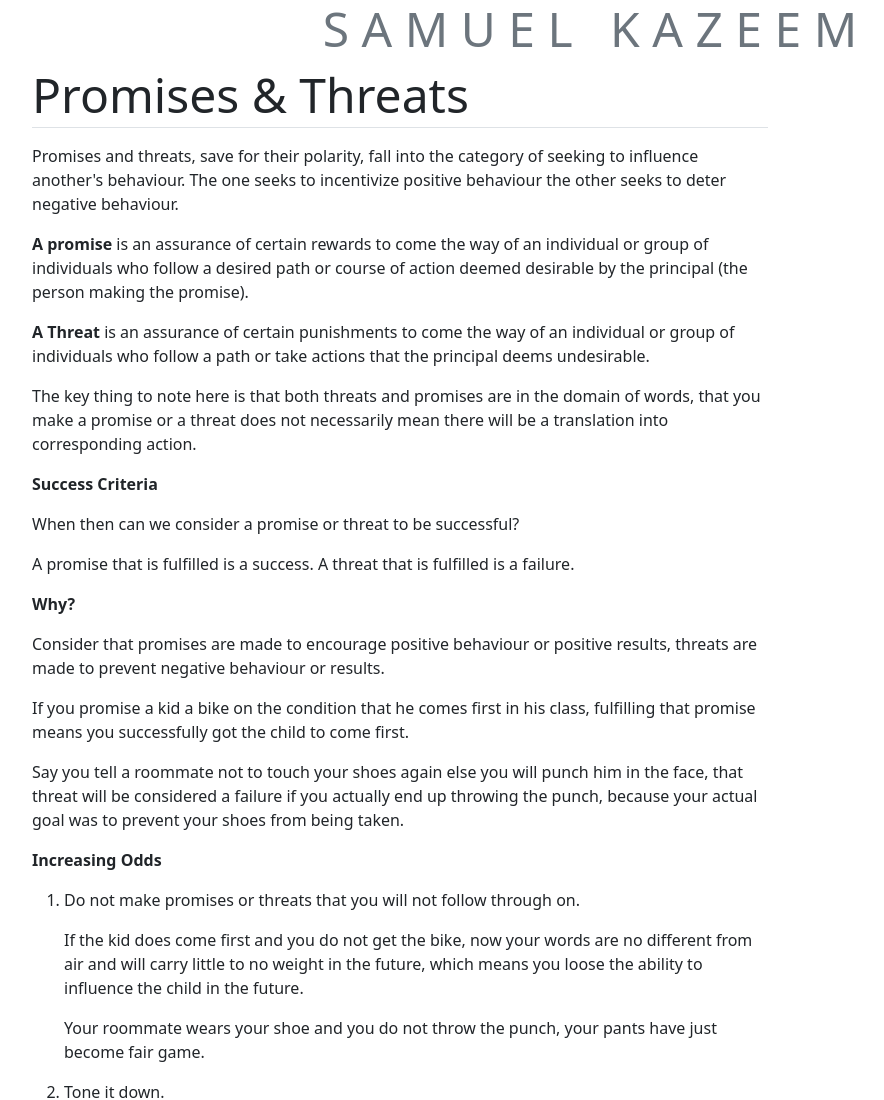
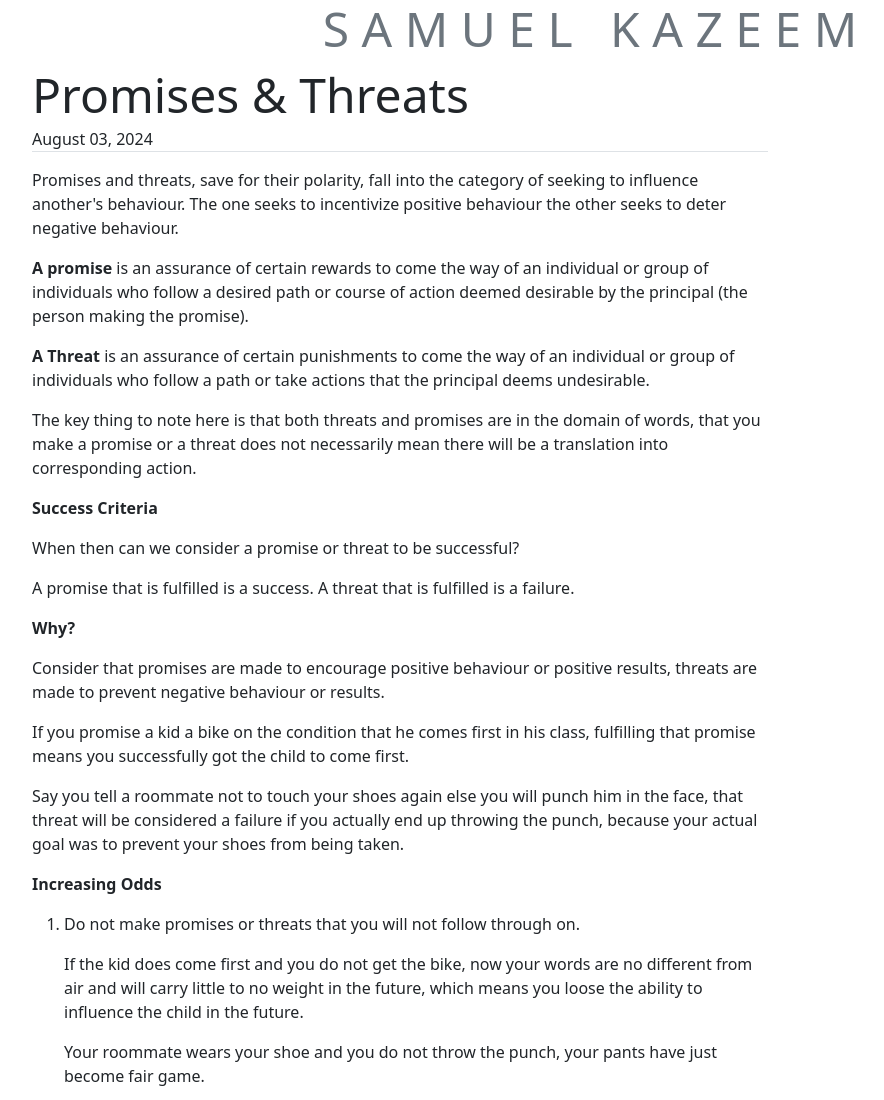
Before and after one commit to samuelkazeem/samuelkazeem.github.io, a plain HTML site: page promises-threats.html in a window 1280 px wide. Shown: the top 1100 px of the page, without its empty margins (50-934 px from the left). Drawn offline with nearby package versions, Linux system fonts and the light colour scheme.

Commit message:
promises and threats date

```diff
--- a/promises-threats.html
+++ b/promises-threats.html
@@ -28,7 +28,7 @@
 		<div class="col-lg-8">
 			<article class="blog-post">
 			<h2 class="display-5 link-body-emphasis mb-1">Promises & Threats</h2>
-			<p class="blog-post-meta border-bottom"></p>
+			<p class="blog-post-meta border-bottom">August 03, 2024</p>
 
 			<p>
 				Promises and threats, save for their polarity, fall into the category of seeking to influence another's behaviour. The one seeks to incentivize positive behaviour the other seeks to deter negative behaviour.
```
